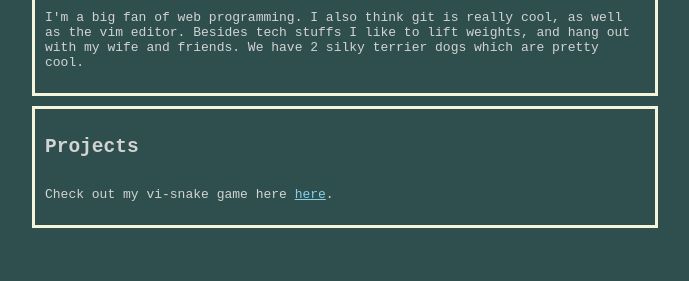
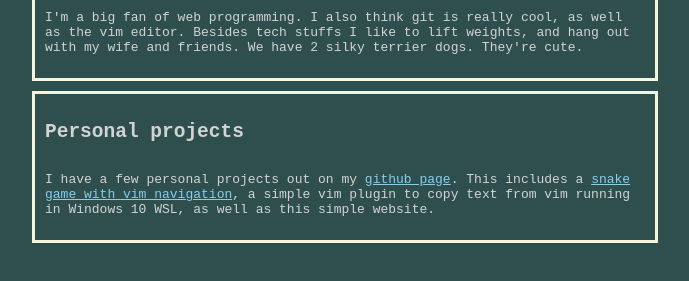
Before and after one commit to christianfosli/christianfosli.github.io, a plain HTML site: page index.html in a window 1280 px wide. Shown: the part 245-526 px from the top of the page, without its empty margins (295-984 px from the left). Drawn offline with Linux system fonts and the light colour scheme.

Commit message:
Update text content

```diff
--- a/index.html
+++ b/index.html
@@ -32,17 +32,19 @@
         <p>
             I'm a big fan of web programming. I also think git is really cool,
             as well as the vim editor. Besides tech stuffs I like to lift weights,
-            and hang out with my wife and friends. We have 2 silky terrier dogs which
-            are pretty cool.
+            and hang out with my wife and friends. We have 2 silky terrier dogs.
+            They're cute.
         </p>
     </div>
     <div id="clear-me"></div>
 </article>
 <article id="proj">
-    <h2>Projects</h2>
+    <h2>Personal projects</h2>
     <p>
-    Check out my vi-snake game here <a href="https://visnake.azurewebsites.net">
-    here</a>.
+        I have a few personal projects out on my
+        <a href="https://github.com/christianfosli"> github page</a>.
+        This includes a <a href="https://visnake.azurewebsites.net">snake game with vim navigation</a>,
+        a simple vim plugin to copy text from vim running in Windows 10 WSL, as well as this simple website.
     </p>
 </article>
 </body>
```
